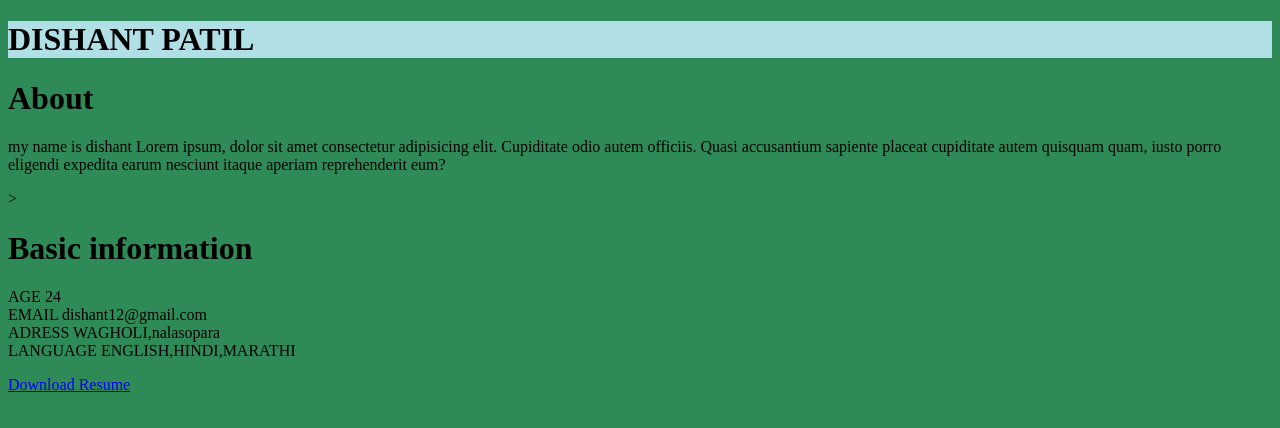
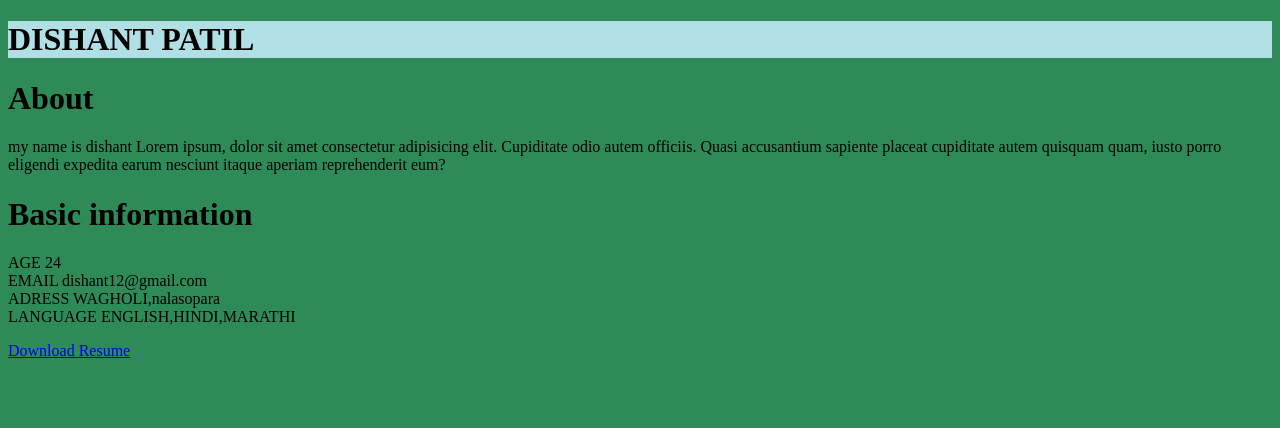
Before and after one commit to Dishant45/Training, a plain HTML site: page index.html in a window 1280 px wide. Drawn offline with Linux system fonts and the light colour scheme.

Commit message:
Update index.html

```diff
--- a/index.html
+++ b/index.html
@@ -10,7 +10,7 @@
 
     <H1>About</H1>
    <P>my name is dishant Lorem ipsum, dolor sit amet consectetur adipisicing elit. Cupiditate odio autem officiis. Quasi accusantium sapiente placeat cupiditate autem quisquam quam, iusto porro eligendi expedita earum nesciunt itaque aperiam reprehenderit eum?</P>
-<dl>><h1>Basic information</h1>
+<dl><h1>Basic information</h1>
 <dt>AGE 24</dt>
 <dt>EMAIL dishant12@gmail.com</dt>
 <dt>ADRESS WAGHOLI,nalasopara</dt>
```
